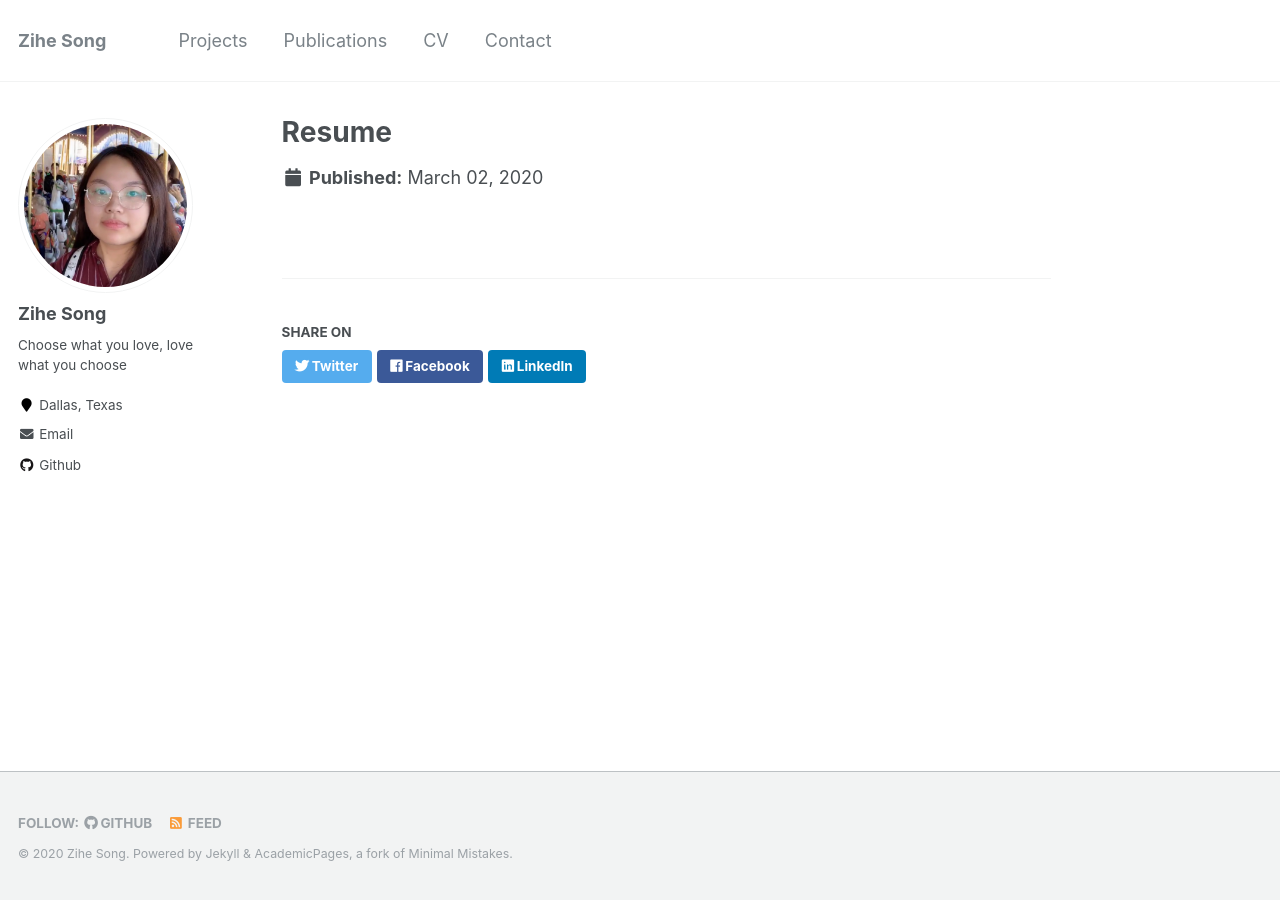
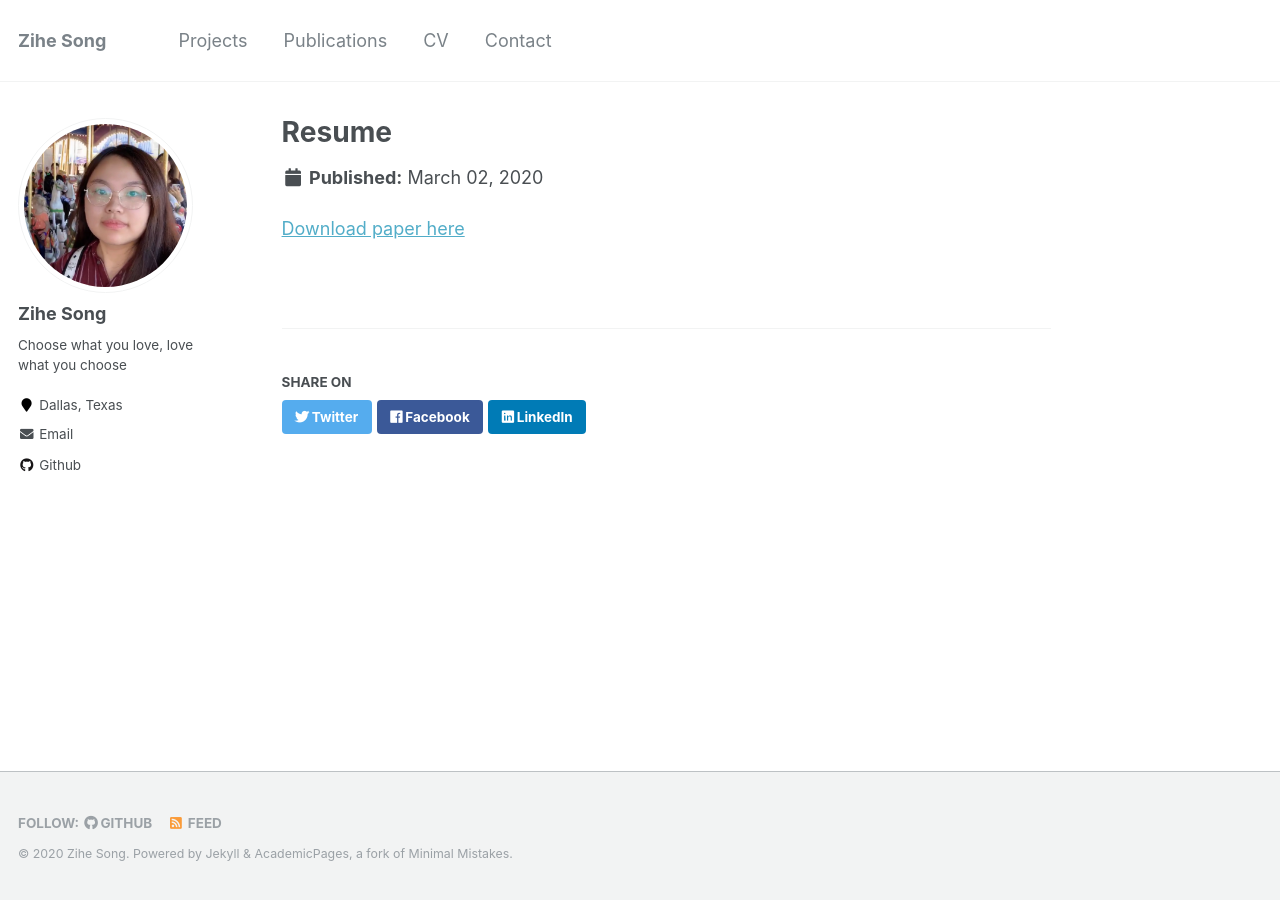
Before and after one commit to zihesong/zihesong.github.io, a Jekyll site: the page built from _publications/cv.md, in a window 1280 px wide. Built offline with Jekyll 4.4.1, drawn with Linux system fonts in a browser that asks for light colours.

Commit message:
Update cv.md

```diff
--- a/_publications/cv.md
+++ b/_publications/cv.md
@@ -4,3 +4,5 @@ collection: cv
 permalink: /cv/cv
 paperurl: 'http://zihesong.github.io/files/CV.pdf'
 ---
+
+[Download paper here](http://zihesong.github.io/files/CV.pdf)
```
